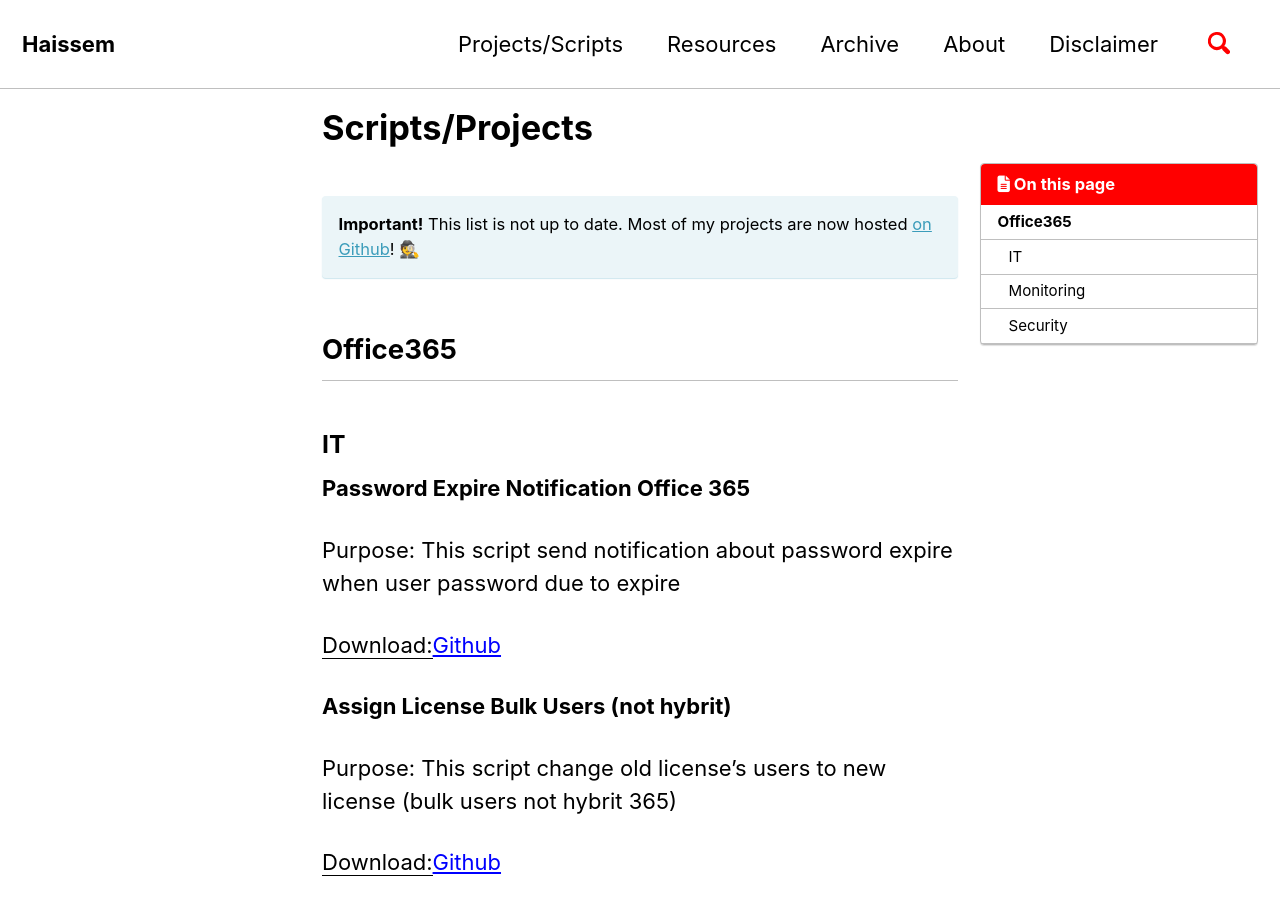
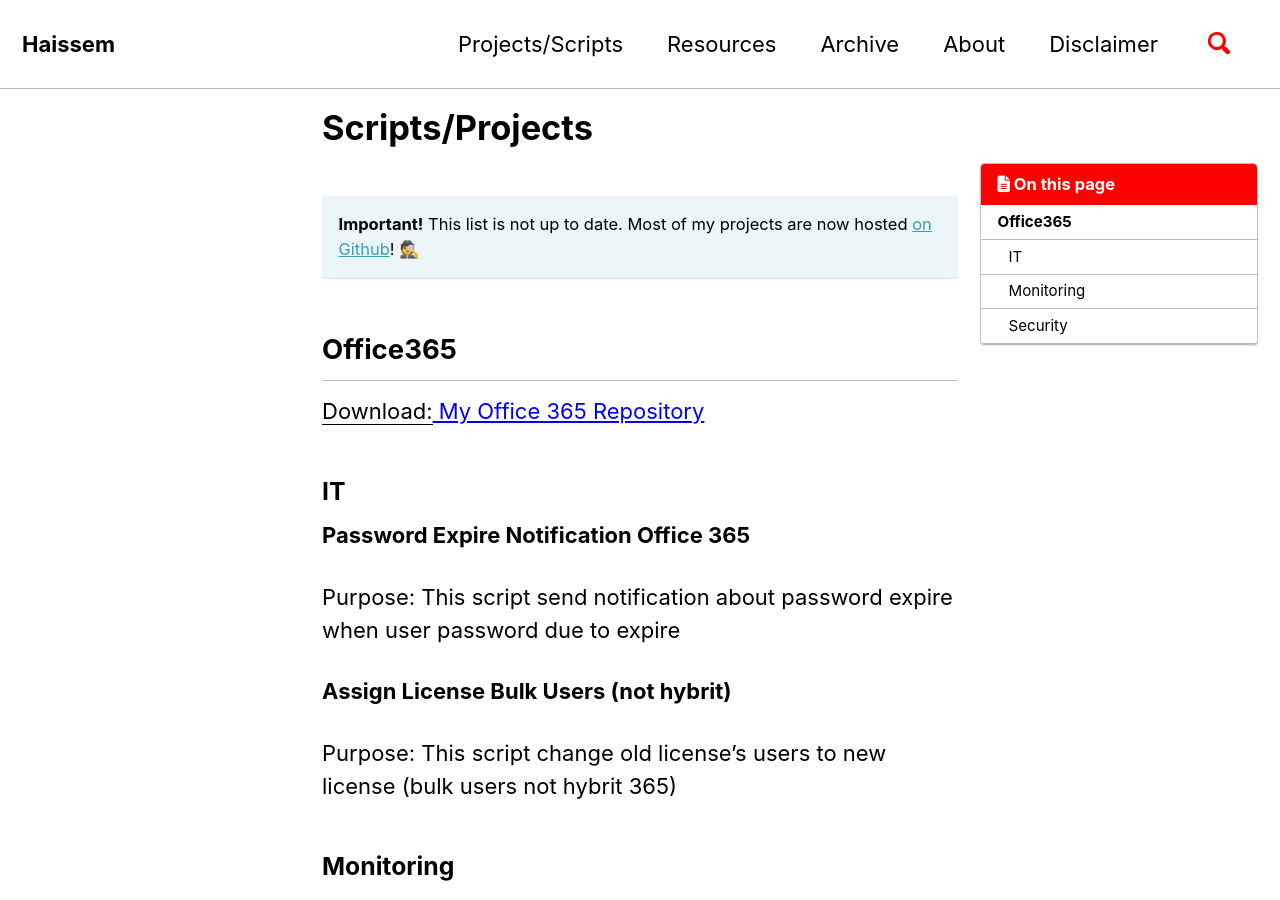
Before and after one commit to diegomessiah/diegomessiah.github.io, a Jekyll site: the page built from _pages/projects.md, in a window 1280 px wide and 900 px high. Built offline with Jekyll 4.4.1, drawn with Linux system fonts in a browser that asks for light colours; cached includes are drawn as plain includes; nearby versions of some CDN libraries.

Commit message:
Update projects.md

```diff
--- a/_pages/projects.md
+++ b/_pages/projects.md
@@ -9,18 +9,15 @@ toc: true
 {: .notice--info}
 
 <h2>Office365</h2>
+<u>Download:</u><a href="https://github.com/diegomessiah/Office_365" target="_blank"> My Office 365 Repository</a>
 <h3>IT</h3>
 **Password Expire Notification Office 365**
 
 Purpose:  This script send notification about password expire when user password due to expire
 
-<u>Download:</u><a href="https://github.com/diegomessiah/Office_365/blob/master/Expire_Notification.ps1" target="_blank">Github</a>
-
 **Assign License Bulk Users (not hybrit)**
 
 Purpose:  This script change old license's users to new license (bulk users not hybrit 365)
-
-<u>Download:</u><a href="https://github.com/diegomessiah/Office_365/blob/master/bulk_license.ps1" target="_blank">Github</a><br />
 
 <h3>Monitoring</h3>
 
```
